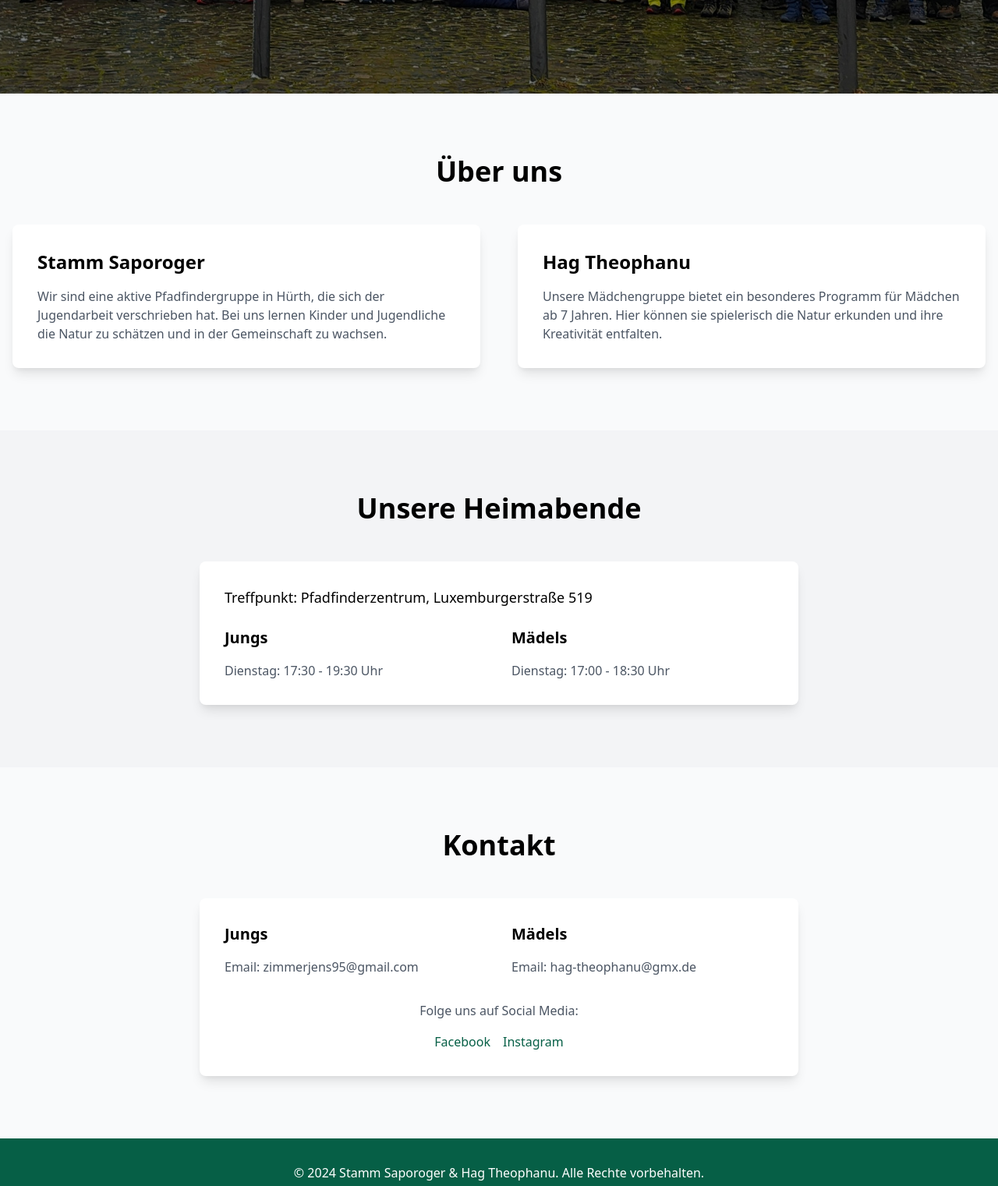
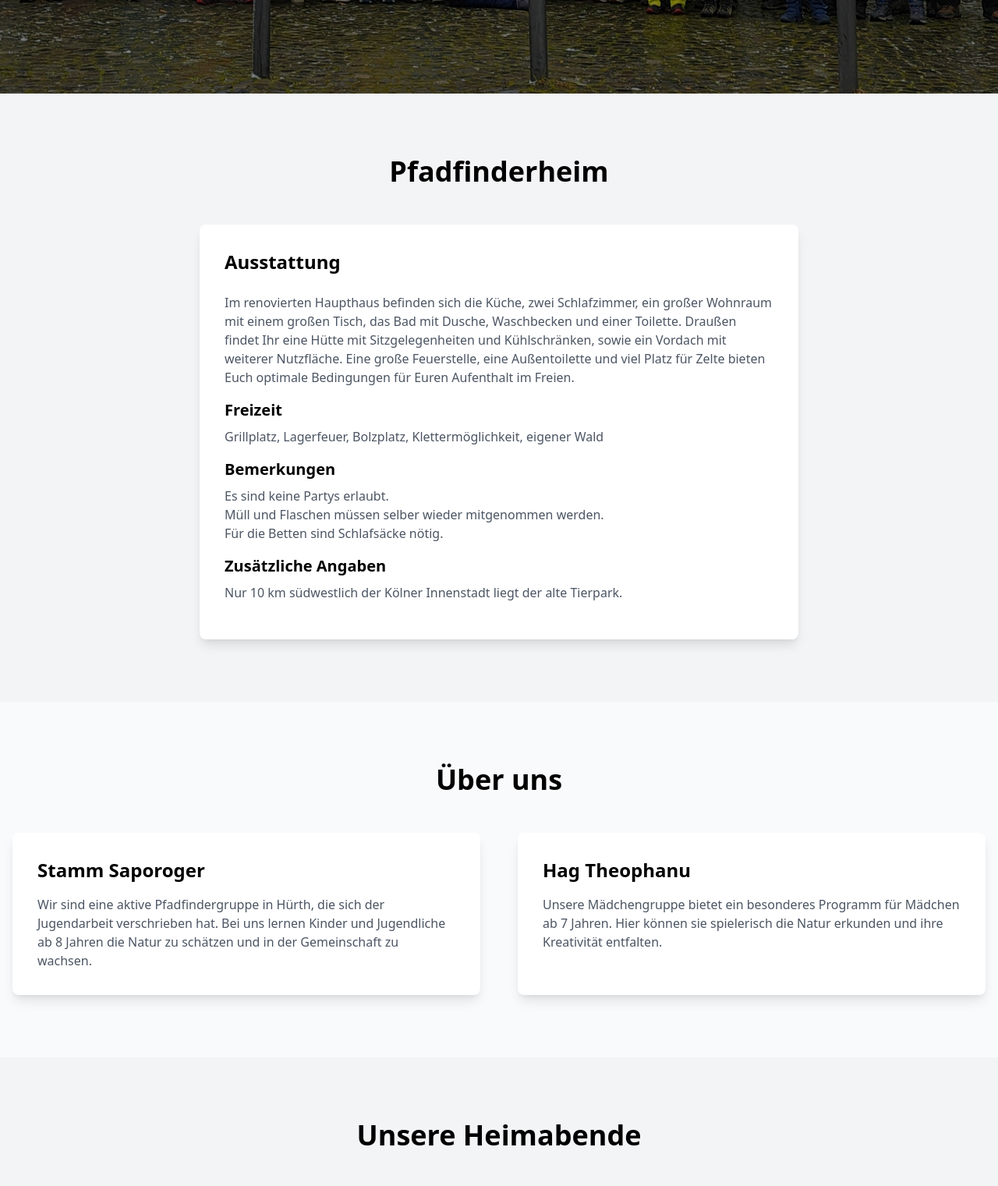
Before and after one commit to RonniSchmittner/Pfadfinder-Website, a plain HTML site: page index.html in a window 1280 px wide. Shown: the part 680-2201 px from the top of the page at 78% size. Drawn offline with nearby package versions, Linux system fonts and the light colour scheme.

Commit message:
grundstruktur

```diff
--- a/index.html
+++ b/index.html
@@ -18,8 +18,7 @@
                 <div class="hidden md:flex space-x-8">
                     <a href="#ueber-uns" class="nav-link">Über uns</a>
                     <a href="#heim" class="nav-link">Pfadfinderheim</a>
-                    <a href="#fahrten" class="nav-link">Fahrten</a>
-                    <a href="#musisches" class="nav-link">Musisches</a>
+                    <a href="#foerderverein" class="nav-link">Förderverein</a>
                     <a href="#kontakt" class="nav-link">Kontakt</a>
                 </div>
             </div>
@@ -38,6 +37,23 @@
         </div>
     </header>
 
+    <!-- Pfadfinderheim Section -->
+    <section id="heim" class="py-20 bg-gray-100">
+        <div class="container mx-auto px-4">
+            <h2 class="text-4xl font-bold text-center mb-12">Pfadfinderheim</h2>
+            <div class="max-w-3xl mx-auto bg-white p-8 rounded-lg shadow-lg">
+                <h3 class="text-2xl font-bold mb-6">Ausstattung</h3>
+                <p class="text-gray-600 mb-4">Im renovierten Haupthaus befinden sich die Küche, zwei Schlafzimmer, ein großer Wohnraum mit einem großen Tisch, das Bad mit Dusche, Waschbecken und einer Toilette. Draußen findet Ihr eine Hütte mit Sitzgelegenheiten und Kühlschränken, sowie ein Vordach mit weiterer Nutzfläche. Eine große Feuerstelle, eine Außentoilette und viel Platz für Zelte bieten Euch optimale Bedingungen für Euren Aufenthalt im Freien.</p>
+                <h3 class="text-xl font-bold mb-2">Freizeit</h3>
+                <p class="text-gray-600 mb-4">Grillplatz, Lagerfeuer, Bolzplatz, Klettermöglichkeit, eigener Wald</p>
+                <h3 class="text-xl font-bold mb-2">Bemerkungen</h3>
+                <p class="text-gray-600 mb-4">Es sind keine Partys erlaubt.<br>Müll und Flaschen müssen selber wieder mitgenommen werden.<br>Für die Betten sind Schlafsäcke nötig.</p>
+                <h3 class="text-xl font-bold mb-2">Zusätzliche Angaben</h3>
+                <p class="text-gray-600 mb-4">Nur 10 km südwestlich der Kölner Innenstadt liegt der alte Tierpark.</p>
+            </div>
+        </div>
+    </section>
+
     <!-- Über uns Section -->
     <section id="ueber-uns" class="py-20">
         <div class="container mx-auto px-4">
@@ -45,7 +61,7 @@
             <div class="grid md:grid-cols-2 gap-12">
                 <div class="bg-white p-8 rounded-lg shadow-lg">
                     <h3 class="text-2xl font-bold mb-4">Stamm Saporoger</h3>
-                    <p class="text-gray-600">Wir sind eine aktive Pfadfindergruppe in Hürth, die sich der Jugendarbeit verschrieben hat. Bei uns lernen Kinder und Jugendliche die Natur zu schätzen und in der Gemeinschaft zu wachsen.</p>
+                    <p class="text-gray-600">Wir sind eine aktive Pfadfindergruppe in Hürth, die sich der Jugendarbeit verschrieben hat. Bei uns lernen Kinder und Jugendliche ab 8 Jahren die Natur zu schätzen und in der Gemeinschaft zu wachsen.</p>
                 </div>
                 <div class="bg-white p-8 rounded-lg shadow-lg">
                     <h3 class="text-2xl font-bold mb-4">Hag Theophanu</h3>
@@ -54,6 +70,7 @@
             </div>
         </div>
     </section>
+
 
     <!-- Heimabende Section -->
     <section id="heim" class="py-20 bg-gray-100">
@@ -75,28 +92,38 @@
         </div>
     </section>
 
+    <!-- Förderverein Section -->
+    <section id="foerderverein" class="py-20">
+        <div class="container mx-auto px-4">
+            <h2 class="text-4xl font-bold text-center mb-12">Förderverein</h2>
+            <div class="max-w-3xl mx-auto bg-white p-8 rounded-lg shadow-lg">
+                <p class="text-gray-600 mb-4">
+                    Der Förderverein wurde gegründet, um unser Gelände zu pachten, zu verwalten und den Stamm zu unterstützen, damit die aktiven, jüngeren Pfadfinder sich ganz und gar auf pfadfinderische Themen konzentrieren können. Er setzt sich aus engagierten Eltern, älteren Pfadfindern und der Stammesführung zusammen.
+                </p>
+                <p class="text-gray-600 mb-4">
+                    Durch Arbeitseinsätze der Pfadfinder, Spenden, Mieteinnahmen und Mitgliedsbeiträge finanziert sich das Gelände.<br>
+                    Wenn Du von der Idee des Geländes angetan bist und es finanziell oder tatkräftig unterstützen willst, so kontaktier uns doch einfach mal!
+                </p>
+                <div class="bg-gray-100 rounded-lg p-4 mb-4">
+                    <h3 class="text-xl font-bold mb-2">Kontoverbindung</h3>
+                    <p class="text-gray-600">Kontoinhaber: Förderverein Stamm Saporoger Hürth e.V.<br>
+                    IBAN: DE22370502990119001945<br>
+                    BIC: COKSDE33XXX<br>
+                    Spendenquittung auf Anfrage</p>
+                </div>
+                <p class="text-gray-500 text-sm">Weitere Informationen und Formulare findest du auf der <a href="https://saporoger.de/pfadfinderheim/foerderverein/" class="text-green-800 underline hover:text-green-600" target="_blank">offiziellen Website</a>.</p>
+            </div>
+        </div>
+    </section>
+
     <!-- Kontakt Section -->
     <section id="kontakt" class="py-20">
         <div class="container mx-auto px-4">
             <h2 class="text-4xl font-bold text-center mb-12">Kontakt</h2>
-            <div class="max-w-3xl mx-auto bg-white p-8 rounded-lg shadow-lg">
-                <div class="grid md:grid-cols-2 gap-8">
-                    <div>
-                        <h3 class="text-xl font-bold mb-4">Jungs</h3>
-                        <p class="text-gray-600">Email: zimmerjens95@gmail.com</p>
-                    </div>
-                    <div>
-                        <h3 class="text-xl font-bold mb-4">Mädels</h3>
-                        <p class="text-gray-600">Email: hag-theophanu@gmx.de</p>
-                    </div>
-                </div>
-                <div class="mt-8 text-center">
-                    <p class="text-gray-600">Folge uns auf Social Media:</p>
-                    <div class="flex justify-center space-x-4 mt-4">
-                        <a href="#" class="text-green-800 hover:text-green-600">Facebook</a>
-                        <a href="#" class="text-green-800 hover:text-green-600">Instagram</a>
-                    </div>
-                </div>
+            <div class="max-w-3xl mx-auto bg-white p-8 rounded-lg shadow-lg text-center">
+                <a href="mailto:kontakt@saporoger.de" class="inline-block bg-green-800 text-white px-8 py-3 rounded-full font-bold hover:bg-green-700 transition duration-300">
+                    Kontaktieren Sie uns
+                </a>
             </div>
         </div>
     </section>
```
Also changed, not shown: heim/upload_acf7f69cb144f5192a7300cd9cf9b17e.jpg (added).
